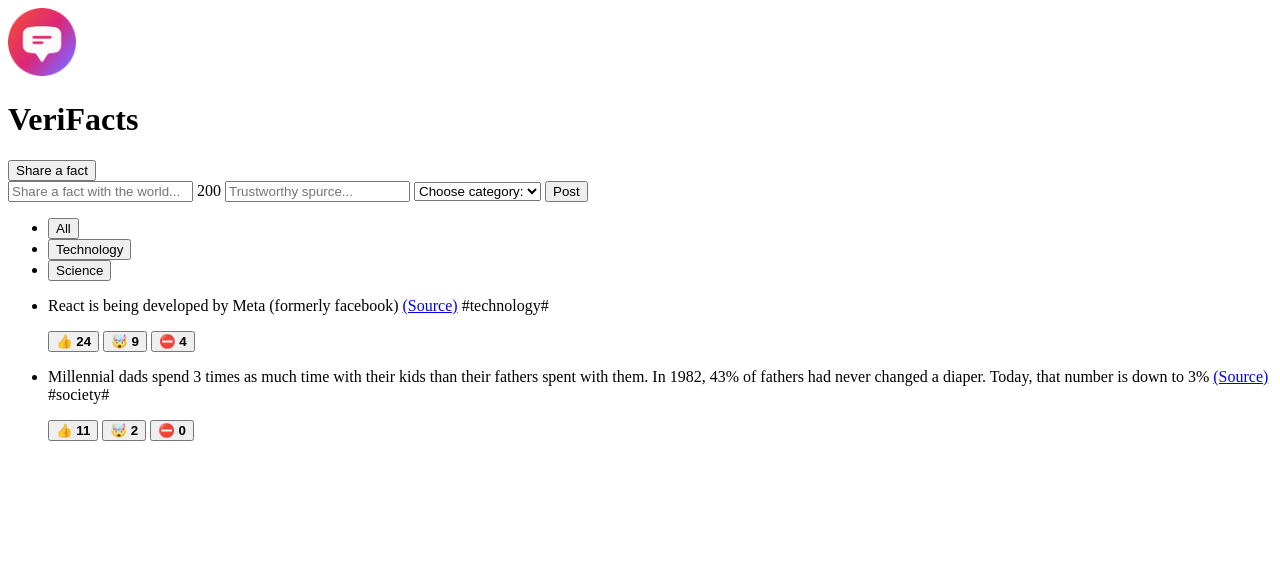
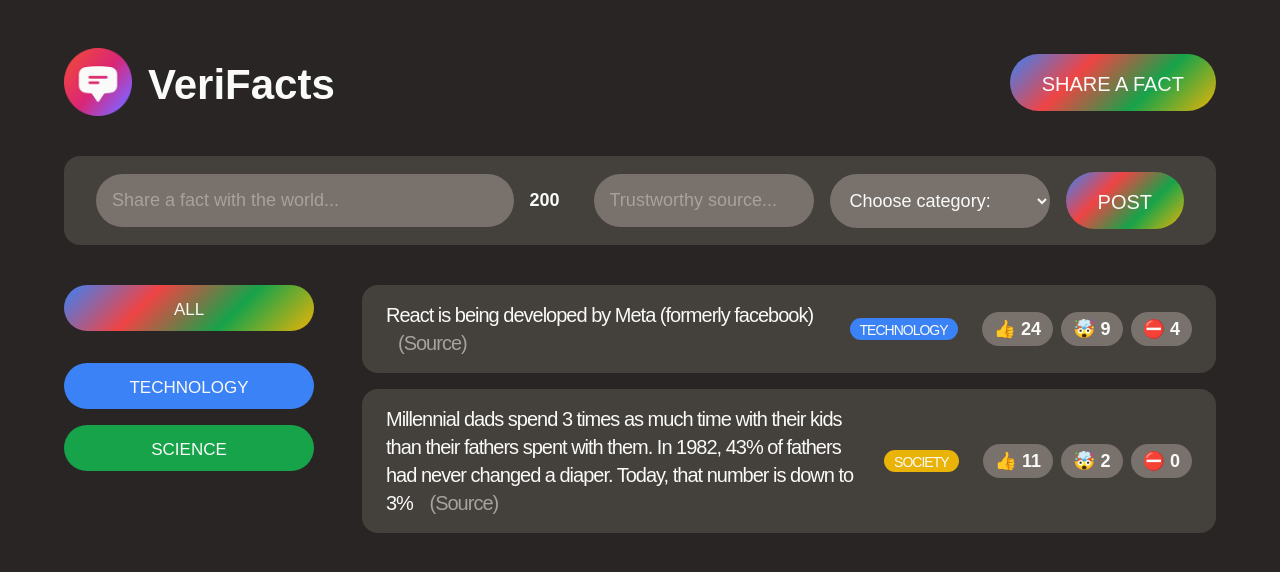
Before and after one commit to learning-SoftDev/verifacts, a plain HTML site: page index.html in a window 1280 px wide. Drawn offline with Linux system fonts and the light colour scheme; a web font is replaced by a local one.

Commit message:
Added styling to initial html

```diff
--- a/index.html
+++ b/index.html
@@ -4,75 +4,85 @@
     <meta charset="UTF-8" />
     <meta http-equiv="X-UA-Compatible" content="IE=edge" />
     <meta name="viewport" content="width=device-width, initial-scale=1.0" />
+    <link rel="preconnect" href="https://fonts.googleapis.com" />
+    <link rel="preconnect" href="https://fonts.gstatic.com" crossorigin />
+    <link
+      href="https://fonts.googleapis.com/css2?family=Coiny&family=Sono:wght@400;600&display=swap"
+      rel="stylesheet" />
+    <link href="style.css" rel="stylesheet" />
     <title>VeriFacts!</title>
   </head>
   <body>
-    <header>
+    <div class="container">
+      <header class="header">
+        <div class="logo">
           <img src="logo.png" height="68" width="68" alt="VeriFacts Logo" />
           <h1>VeriFacts</h1>
-      <button>Share a fact</button>
+        </div>
+        <button class="btn btn-large">Share a fact</button>
       </header>
-
-    <form>
+      <form class="fact-form">
         <input type="text" placeholder="Share a fact with the world..." />
         <span>200</span>
-      <input type="text" placeholder="Trustworthy spurce..." />
+        <input type="text" placeholder="Trustworthy source..." />
         <select>
           <option value="">Choose category:</option>
           <option value="technology">Technology</option>
           <option value="science">Science</option>
           <option value="finance">Finance</option>
         </select>
-      <button>Post</button>
+        <button class="btn btn-large">Post</button>
       </form>
-
-    <main>
+      <main class="main">
         <aside>
           <ul>
-          <li><button>All</button></li>
-          <li>
-            <button>Technology</button>
+            <li class="category">
+              <button class="btn btn-all-categories">All</button>
             </li>
-          <li>
-            <button>Science</button>
+            <li class="category">
+              <button class="btn btn-category" style="background-color: #3b82f6">Technology</button>
+            </li>
+            <li class="category">
+              <button class="btn btn-category" style="background-color: #16a34a">Science</button>
             </li>
           </ul>
         </aside>
-
         <section>
           <ul>
-          <li>
+            <li class="fact">
               <p>
                 React is being developed by Meta (formerly facebook)
-              <a href="https://opensource.fb.com/" target="_blank">(Source)</a>
-              <span>#technology#</span>
+                <a class="source" href="https://opensource.fb.com/" target="_blank">(Source)</a>
               </p>
-            <div>
-              <button>👍 <strong>24</strong></button>
-              <button>🤯 <strong>9</strong></button>
-              <button>⛔️ <strong>4</strong></button>
+              <span class="tag" style="background-color: #3b82f6">technology</span>
+              <div class="vote-buttons">
+                <button>👍 24</button>
+                <button>🤯 9</button>
+                <button>⛔️ 4</button>
               </div>
             </li>
-          <li>
+            <li class="fact">
               <p>
                 Millennial dads spend 3 times as much time with their kids than their fathers spent
                 with them. In 1982, 43% of fathers had never changed a diaper. Today, that number is
                 down to 3%
                 <a
+                  class="source"
                   href="https://www.mother.ly/parenting/millennial-dads-spend-more-time-with-their-kids"
                   target="_blank"
                   >(Source)</a
                 >
-              <span>#society#</span>
               </p>
-            <div>
-              <button>👍 <strong>11</strong></button>
-              <button>🤯 <strong>2</strong></button>
-              <button>⛔️ <strong>0</strong></button>
+              <span class="tag" style="background-color: #eab308">society</span>
+              <div class="vote-buttons">
+                <button>👍 11</button>
+                <button>🤯 2</button>
+                <button>⛔️ 0</button>
               </div>
             </li>
           </ul>
         </section>
       </main>
+    </div>
   </body>
 </html>
--- /dev/null
+++ b/style.css
@@ -0,0 +1,221 @@
+* {
+  margin: 0;
+  padding: 0;
+  box-sizing: border-box;
+}
+
+body {
+  background-color: #292524;
+  color: #fafaf9;
+  font-family: 'Sono', sans-serif;
+  padding: 48px 64px;
+}
+
+/* MAIN LAYOUT */
+.container {
+  max-width: 1500px;
+  margin: 0 auto;
+}
+
+.header {
+  margin-bottom: 40px;
+  display: flex;
+  align-items: center;
+  justify-content: space-between;
+}
+
+.main {
+  display: grid;
+  grid-template-columns: 250px 1fr;
+  gap: 48px;
+}
+
+@media (max-width: 900px) {
+  .main {
+    grid-template-columns: 1fr;
+  }
+}
+
+/* ELEMENTS */
+
+.logo {
+  display: flex;
+  align-items: center;
+  gap: 16px;
+}
+
+.logo img {
+  width: 68px;
+  height: 68px;
+}
+
+h1 {
+  font-size: 42px;
+  font-family: 'Coiny', sans-serif;
+  line-height: 1;
+  margin-top: 6px;
+}
+
+.category {
+  margin-bottom: 16px;
+}
+
+.fact {
+  font-size: 20px;
+  line-height: 1.4;
+  background-color: #44403c;
+  margin-bottom: 16px;
+  padding: 16px 24px;
+  letter-spacing: -1px;
+  border-radius: 16px;
+
+  display: flex;
+  align-items: center;
+  gap: 24px;
+}
+
+@media (max-width: 1200px) {
+  .fact {
+    flex-direction: column;
+    align-items: flex-end;
+    gap: 12px;
+  }
+}
+
+.tag {
+  text-transform: uppercase;
+  font-size: 14px;
+  font-family: 'Coiny', sans-serif;
+  padding-top: 3px;
+  padding-left: 10px;
+  padding-right: 10px;
+  border-radius: 100px;
+}
+
+.vote-buttons {
+  margin-left: auto;
+  flex-shrink: 0;
+
+  display: flex;
+  gap: 8px;
+}
+
+.vote-buttons button {
+  border: none;
+  background-color: #78716c;
+  font-size: 18px;
+  padding: 6px 12px;
+  border-radius: 100px;
+  color: inherit;
+  font-family: inherit;
+  font-weight: 600;
+  cursor: pointer;
+  transition: 0.3s;
+}
+
+.vote-buttons button:hover {
+  background-color: #292524;
+}
+
+ul {
+  list-style: none;
+}
+
+.source:link,
+.source:visited {
+  color: #a8a29e;
+  text-decoration: none;
+  margin-left: 12px;
+  transition: 0.3s;
+}
+
+.source:hover,
+.source:active {
+  color: #3b82f6;
+}
+
+.btn {
+  border: none;
+  font-family: 'Coiny', sans-serif;
+  line-height: 1;
+  text-transform: uppercase;
+  font-size: 17px;
+  padding: 16px 0 13px;
+  background-image: linear-gradient(135deg, #3b82f6, #ef4444, #16a34a, #eab308);
+  color: inherit;
+  border-radius: 100px;
+  cursor: pointer;
+  transition: 0.3s;
+}
+
+.btn:hover {
+  transform: scale(110%) rotate(-2deg);
+}
+
+.btn-large {
+  font-size: 20px;
+  padding: 20px 32px 17px;
+}
+
+.btn-all-categories {
+  margin-bottom: 16px;
+  width: 100%;
+}
+
+.btn-category {
+  width: 100%;
+  background-image: none;
+}
+
+/* FORM */
+.fact-form {
+  background-color: #44403c;
+  margin-bottom: 40px;
+  padding: 16px 32px;
+  display: flex;
+  align-items: center;
+  gap: 16px;
+  border-radius: 16px;
+}
+
+.fact-form input,
+.fact-form select {
+  width: 220px;
+  background-color: #78716c;
+  border: none;
+  border-radius: 100px;
+  padding: 16px;
+  font-size: 18px;
+  color: inherit;
+  font-family: inherit;
+}
+
+.fact-form input::placeholder {
+  color: #a8a29e;
+}
+
+.fact-form input:first-child {
+  flex-grow: 1;
+}
+
+.fact-form span {
+  font-weight: 600;
+  font-size: 18px;
+  margin-right: 18px;
+}
+
+@media (max-width: 1000px) {
+  body {
+    padding: 32px 48px;
+  }
+
+  .fact-form {
+    flex-direction: column;
+    align-items: stretch;
+  }
+
+  .fact-form input,
+  .fact-form select {
+    width: auto;
+  }
+}
```
Lines whose indentation alone changed are shown as unchanged.
